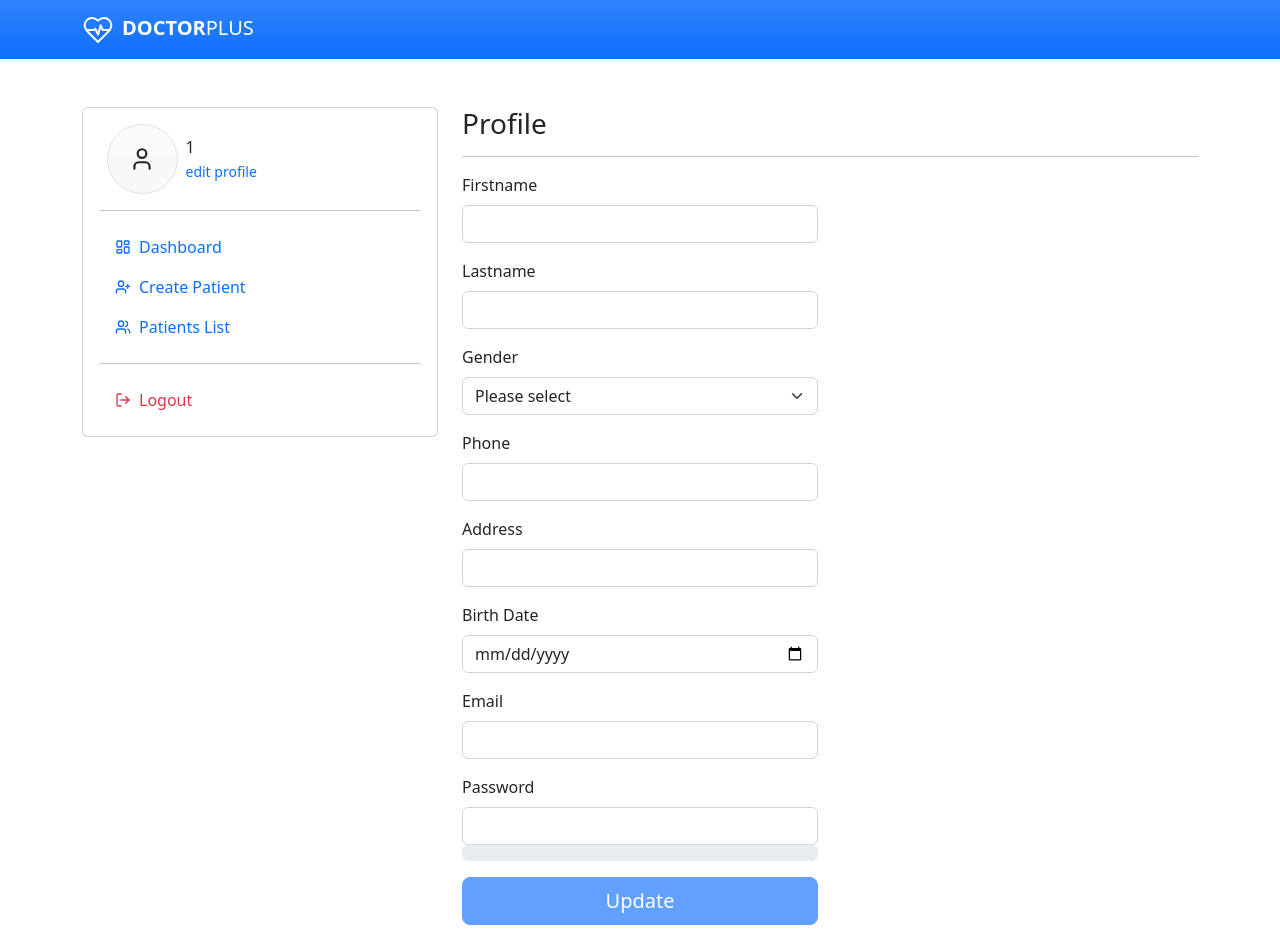
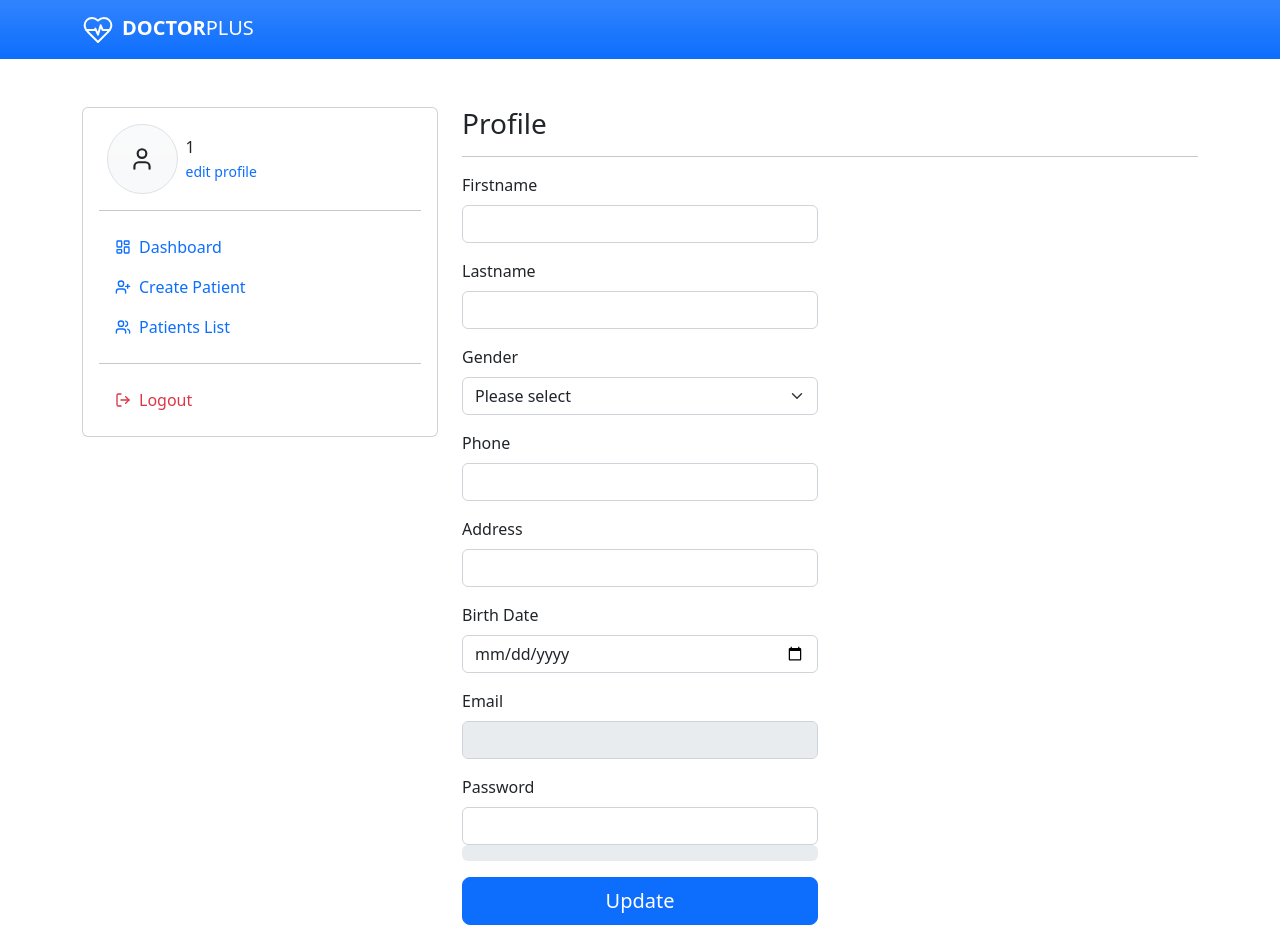
Before and after one commit to RBaghishani/secure-web, a React (Vite) app: page /profile in a window 1280 px wide. Shown: the top 952 px of the page. Built offline with nearby package versions, Linux system fonts and the light colour scheme; no server answers; sample sign-in values are in the browser's storage.

Commit message:
update profile info

```diff
--- a/src/api/patient.js
+++ b/src/api/patient.js
@@ -6,6 +6,7 @@ export const createPatient = async (patient) => {
             "Content-Type": "multipart/form-data",
         },
     });
+
     return data;
 };
 
@@ -25,3 +26,15 @@ export const searchPatient = async (firstname, lastname) => {
 
     return data;
 };
+
+export const updatePatient = async (id, patient) => {
+    const { data } = await client.patch(`/patient/${id}`, patient);
+
+    return data;
+};
+
+export const getPatient = async (id) => {
+    const { data } = await client.get(`/patient/${id}`);
+
+    return data;
+};
--- a/src/components/UserProfile.jsx
+++ b/src/components/UserProfile.jsx
@@ -1,6 +1,8 @@
-import { useState } from "react";
-import { Button, Col, Form, ProgressBar, Row } from "react-bootstrap";
+import { useEffect, useState } from "react";
+import { Alert, Button, Col, Form, ProgressBar, Row } from "react-bootstrap";
 import { useStrengthChecker } from "../hooks/useStrengthChecker";
+import { useAuth } from "../hooks/useAuth";
+import { getPatient, updatePatient } from "../api/patient";
 
 export const UserProfile = () => {
     const [firstname, setFirstname] = useState("");
@@ -8,11 +10,76 @@ export const UserProfile = () => {
     const [email, setEmail] = useState("");
     const [password, setPassword] = useState("");
     const [gender, setGender] = useState("");
-    const [phone, setPhone] = useState("");
+    const [phoneNumber, setPhoneNumber] = useState("");
     const [address, setAddress] = useState("");
     const [dob, setDob] = useState("");
+    const [isLoading, setLoading] = useState(false);
+    const [message, setMessage] = useState(null);
+    const { user } = useAuth();
 
     const { strength, label, isStrong } = useStrengthChecker(password);
+
+    useEffect(() => {
+        getFields();
+    }, []);
+
+    const getFields = async () => {
+        try {
+            setLoading(true);
+            const patient = await getPatient(user.id);
+            setFirstname(patient.firstname);
+            setLastname(patient.lastname);
+            setEmail(patient.email);
+            setGender(patient.gender);
+            setPhoneNumber(patient.phoneNumber);
+            setAddress(patient.address);
+            setDob(patient.dob);
+        } catch (error) {
+            setMessage({
+                type: "danger",
+                text: error.response.data.message || "Error",
+            });
+            console.error(error);
+        } finally {
+            setLoading(false);
+        }
+    };
+
+    const onSubmit = async (ev) => {
+        ev.preventDefault();
+
+        try {
+            setLoading(true);
+            const patient = updatePatient(user.id, {
+                firstname,
+                lastname,
+                email,
+                password,
+                gender,
+                phoneNumber,
+                address,
+                dob,
+            });
+
+            setFirstname(patient.firstname);
+            setLastname(patient.lastname);
+            setEmail(patient.email);
+            setGender(patient.gender);
+            setPhoneNumber(patient.phoneNumber);
+            setAddress(patient.address);
+            setDob(patient.dob);
+
+            setMessage({ type: "success", text: "Updated successfully." });
+        } catch (error) {
+            setMessage({
+                type: "danger",
+                text: error.response.data.message || "Error",
+            });
+            console.error(error);
+        } finally {
+            setLoading(false);
+        }
+    };
 
     return (
         <>
@@ -20,13 +87,19 @@ export const UserProfile = () => {
             <hr />
             <Row>
                 <Col xs="12" xl="6">
-                    <Form>
+                    {message && (
+                        <Alert variant={message.type}>{message.text}</Alert>
+                    )}
+                    <Form onSubmit={onSubmit}>
+                        <fieldset disabled={isLoading}>
                             <Form.Group className="mb-3">
                                 <Form.Label>Firstname</Form.Label>
                                 <Form.Control
                                     type="text"
                                     value={firstname}
-                                onChange={(ev) => setFirstname(ev.target.value)}
+                                    onChange={(ev) =>
+                                        setFirstname(ev.target.value)
+                                    }
                                     required
                                 />
                             </Form.Group>
@@ -35,7 +108,9 @@ export const UserProfile = () => {
                                 <Form.Control
                                     type="text"
                                     value={lastname}
-                                onChange={(ev) => setLastname(ev.target.value)}
+                                    onChange={(ev) =>
+                                        setLastname(ev.target.value)
+                                    }
                                     required
                                 />
                             </Form.Group>
@@ -43,21 +118,29 @@ export const UserProfile = () => {
                                 <Form.Label>Gender</Form.Label>
                                 <Form.Select
                                     value={gender}
-                                onChange={(ev) => setGender(ev.target.value)}
+                                    onChange={(ev) =>
+                                        setGender(ev.target.value)
+                                    }
                                     required
                                 >
-                                <option value="" disabled>Please select</option>
-                                <option value="male">Male</option>
-                                <option value="female">Female</option>
-                                <option value="non-binary">Non-binary</option>
+                                    <option value="" disabled>
+                                        Please select
+                                    </option>
+                                    <option value="MALE">Male</option>
+                                    <option value="FEMALE">Female</option>
+                                    <option value="NON_BINARY">
+                                        Non-binary
+                                    </option>
                                 </Form.Select>
                             </Form.Group>
                             <Form.Group className="mb-3">
                                 <Form.Label>Phone</Form.Label>
                                 <Form.Control
                                     type="text"
-                                value={phone}
-                                onChange={(ev) => setPhone(ev.target.value)}
+                                    value={phoneNumber}
+                                    onChange={(ev) =>
+                                        setPhoneNumber(ev.target.value)
+                                    }
                                     required
                                 />
                             </Form.Group>
@@ -66,7 +149,9 @@ export const UserProfile = () => {
                                 <Form.Control
                                     type="text"
                                     value={address}
-                                onChange={(ev) => setAddress(ev.target.value)}
+                                    onChange={(ev) =>
+                                        setAddress(ev.target.value)
+                                    }
                                     required
                                 />
                             </Form.Group>
@@ -86,26 +171,33 @@ export const UserProfile = () => {
                                     value={email}
                                     onChange={(ev) => setEmail(ev.target.value)}
                                     required
+                                    disabled
                                 />
                             </Form.Group>
                             <Form.Group className="mb-3">
                                 <Form.Label>Password</Form.Label>
                                 <Form.Control
-                                type="text"
+                                    type="password"
                                     value={password}
-                                onChange={(ev) => setPassword(ev.target.value)}
-                                required
+                                    onChange={(ev) =>
+                                        setPassword(ev.target.value)
+                                    }
                                 />
-                            <ProgressBar label={label} max={5} now={strength} />
+                                <ProgressBar
+                                    label={label}
+                                    max={5}
+                                    now={strength}
+                                />
                             </Form.Group>
-
                             <Button
+                                type="submit"
                                 className="w-100"
                                 size="lg"
-                            disabled={!isStrong}
+                                disabled={password !== "" && !isStrong}
                             >
                                 Update
                             </Button>
+                        </fieldset>
                     </Form>
                 </Col>
             </Row>
```
Lines whose indentation alone changed are shown as unchanged.
